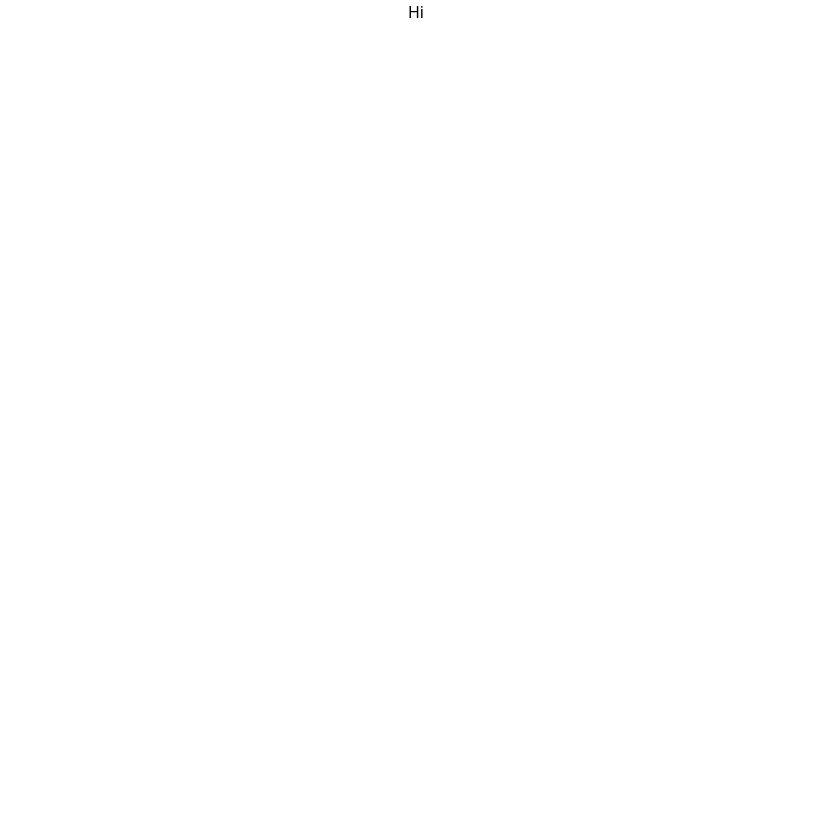
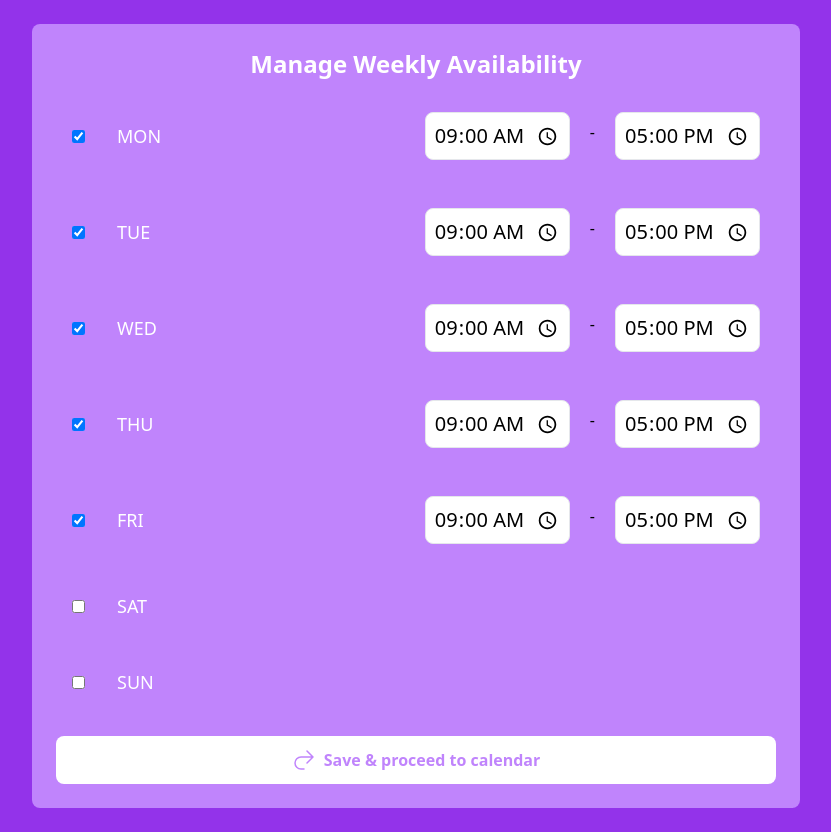
Before and after one commit to hemantmm/SlotBooking, a React (Create React App) app: page / in a window 1280 px wide. Shown: the whole page, without its empty margins (224-1055 px from the left). Before the commit the page ends 800 px from the top, so only its background shows below. Built offline with nearby package versions, Linux system fonts and the light colour scheme.

Commit message:
Slotmanager page updated
Signed-off-by: hemantmm <hemant29mehta@gmail.com>

```diff
--- a/package.json
+++ b/package.json
@@ -6,6 +6,7 @@
     "cra-template": "1.2.0",
     "react": "^19.0.0",
     "react-dom": "^19.0.0",
+    "react-router-dom": "^7.1.5",
     "react-scripts": "5.0.1",
     "web-vitals": "^4.2.4"
   },
--- a/src/App.js
+++ b/src/App.js
@@ -1,11 +1,15 @@
-import logo from './logo.svg';
+import React from 'react';
 import './App.css';
+import {BrowserRouter as Router, Routes, Route} from "react-router-dom"
+import SlotManager from './components/SlotManager';
 
 function App() {
   return (
-    <div className="App">
-      <h1>Hi</h1>
-    </div>
+    <Router>
+      <Routes>
+        <Route path="/" element={<SlotManager />} />
+      </Routes>
+      </Router>
   );
 }
 
--- /dev/null
+++ b/src/components/SlotManager.js
@@ -0,0 +1,85 @@
+import React,{useState} from 'react'
+import {useNavigate} from "react-router-dom"
+
+const days=["MON","TUE","WED","THU","FRI","SAT","SUN"]
+
+const defaultAvailability = {
+    MON: {start: "09:00", end: "17:00", enabled: true},
+    TUE: {start: "09:00", end: "17:00", enabled: true},
+    WED: {start: "09:00", end: "17:00", enabled: true},
+    THU: {start: "09:00", end: "17:00", enabled: true},
+    FRI: {start: "09:00", end: "17:00", enabled: true},
+    SAT: {start: "", end: "", enabled: false},
+    SUN: {start: "", end: "", enabled: false}
+}
+
+function SlotManager() {
+    const navigate=useNavigate()
+    const [availability, setAvailability] = useState(()=>{
+        const savedAvailability=localStorage.getItem("availability")
+        return savedAvailability ? JSON.parse(savedAvailability) : defaultAvailability
+    })
+
+    const handleSave=()=>{
+        localStorage.setItem("availability", JSON.stringify(availability))
+        window.dispatchEvent(new Event("storage"))
+        navigate("/calendar")
+    }
+
+    const updateAvailability=(day, field, value)=>{
+        setAvailability((prev)=>({
+            ...prev,
+            [day]:{
+                ...prev[day],
+                [field]:value
+            }
+        }))
+    }
+  return (
+    <div className='flex flex-col items-center min-h-screen p-6 bg-purple-600'>
+        <div className='rounded-lg p-6 w-full max-w-3xl bg-purple-400'>
+            <h2 className='text-2xl font-bold text-center mb-4 text-white'>Manage Weekly Availability</h2>
+            <div className='space-y-4'>
+                {days.map((day)=>(
+                    <div key={day} className='flex flex-wrap items-center justify-between p-4 rounded-lg'>
+                        <div className='flex items-center space-x-3'>
+                            <label className='relative inline-flex items-center cursor-pointer'>
+                                <input type='checkbox' checked={availability[day].enabled} onChange={(e)=>updateAvailability(day,"enabled",e.target.checked)} />
+                            </label>
+                            <span className='text-lg font-medium text-white pl-5'>
+                                {day}
+                            </span>
+                            </div>
+                            {availability[day].enabled && (
+                                <div className='flex space-x-3'>
+                                    <input type='time' value={availability[day].start} onChange={(e)=>updateAvailability(day,"start",e.target.value)} className='border rounded-lg p-2 text-sm sm:text-base md:text-lg lg:text-xl' />
+                                    <span className='p-2'>-</span>
+                                    <input type='time' value={availability[day].end} onChange={(e)=>updateAvailability(day,"end",e.target.value)} className='border rounded-lg p-2 text-sm sm:text-base md:text-lg lg:text-xl' />
+                                    </div>
+                            )}
+                            </div>
+                ))}
+            </div>
+            <button className='w-full text-purple-400 font-bold mt-6 py-3 bg-white rounded-lg flex justify-center' onClick={handleSave}>
+                 <svg
+                    xmlns="http://www.w3.org/2000/svg"
+                    fill="none"
+                    viewBox="0 0 24 24"
+                    strokeWidth={1.5}
+                    stroke="currentColor"
+                    className="w-8 pr-2"
+                    >
+                    <path
+                        strokeLinecap="round"
+                        strokeLinejoin="round"
+                        d="m15 15 6-6m0 0-6-6m6 6H9a6 6 0 0 0 0 12h3"
+                    />
+                </svg>
+                Save & proceed to calendar
+            </button>
+        </div>
+    </div>
+  )
+}
+
+export default SlotManager
```
Also changed, not shown: 1 other file (tests, documents, lock files or other folders).
